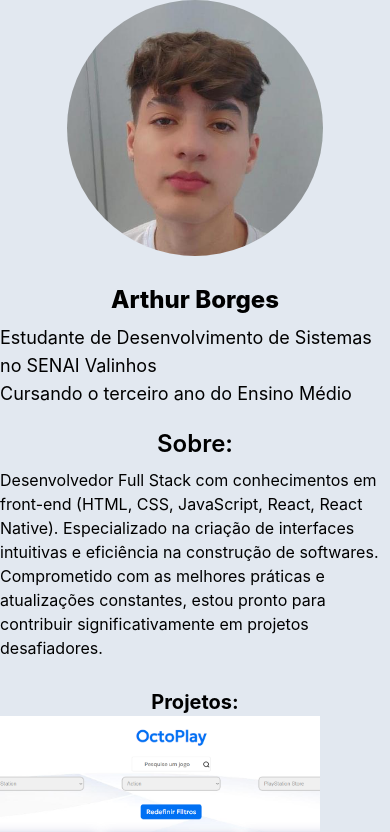
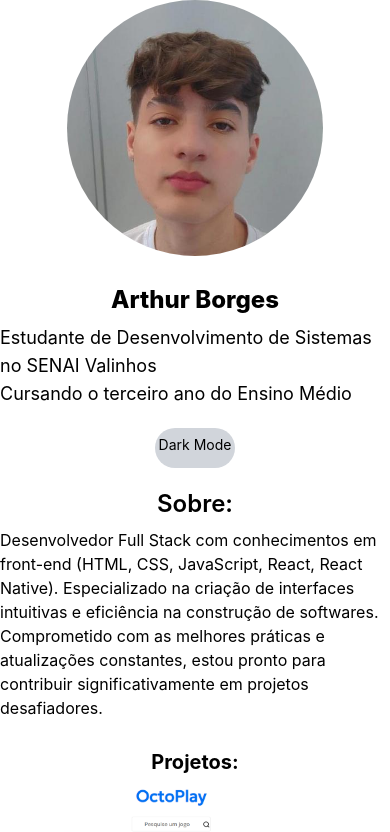
Before and after one commit to ArthBG/my-portfolio, a React Native app: screen / in a window 390 px wide. Shown: the top 832 px of the page. Built offline with nearby package versions, Linux system fonts and the light colour scheme.

Commit message:
Adiciona dependências e implementa o modo escuro na aplicação

```diff
--- a/App.jsx
+++ b/App.jsx
@@ -1,9 +1,15 @@
 import { StatusBar } from 'expo-status-bar';
-import { Text, View, Image, ScrollView } from 'react-native';
-import Carousel from 'react-native-snap-carousel';
+import { Text, View, Image, ScrollView, StyleSheet, TouchableOpacity } from 'react-native';
+import React, { useState } from 'react';
 
 
 export default function App() {
+
+  const [darkMode, setDarkMode] = useState(false);
+
+  const darkModeToggle = () => {
+    setDarkMode(!darkMode);
+  }
 
   const projects = [
     {
@@ -22,37 +28,24 @@ export default function App() {
     }
   ]
 
-  // const _renderItem = ({ item, index }) => {
-  //   return (
-  //     <View>
-  //       <Image source={item.image} style="w-full h-48 object-cover" />
-  //       <Text className="font-bold text-lg">{item.name}</Text>
-  //       <Text>{item.description}</Text>
-  //       <Text>{item.tecnologys}</Text>
-  //       <Text>{item.link}</Text>
-  //     </View>
-  //   );
-  // };
   return (
-    <View  className="bg-slate-200">
+    <View style={darkMode ? {backgroundColor: 'black', color: 'white'} : {backgroundColor: 'white', color: 'black'}}>
       <View>
-      <Image className="rounded-full w-64 h-64 mx-auto pt-" source={require('./assets/images/icon.jpeg')} />
+      <Image className="rounded-full w-64 h-64 mx-auto pt-4" source={require('./assets/images/icon.jpeg')} />
 
-      <Text className="font-extrabold text-2xl mx-auto pt-7">Arthur Borges</Text>
-      <Text className="text-lg mx-auto pt-2" >Estudante de Desenvolvimento de Sistemas no SENAI Valinhos{'\n'}Cursando o terceiro ano do Ensino Médio</Text>
-       <ScrollView>
+      <Text style={darkMode? {color: 'white'} : {color: 'black'}} className="font-extrabold text-2xl mx-auto pt-7">Arthur Borges</Text>
+      <Text style={darkMode? {color: 'white'} : {color: 'black'}} className="text-lg mx-auto pt-2" >Estudante de Desenvolvimento de Sistemas no SENAI Valinhos{'\n'}Cursando o terceiro ano do Ensino Médio</Text>
+      <View className="flex justify-center mx-auto">
+        <TouchableOpacity onPress={darkModeToggle} className="bg-gray-300 w-20 h-10 rounded-full mt-5">
+          <Text style={darkMode? {color: 'white'} : {color: 'black'}} className="text-center pt-2">Dark Mode</Text>
+        </TouchableOpacity>
+      </View>
+      <ScrollView className="w-full h-full">
       <Text className="font-semibold text-2xl mx-auto pt-5">Sobre:</Text>
       <Text className="text-base mx-auto pt-2" >Desenvolvedor Full Stack com conhecimentos em front-end (HTML, CSS, JavaScript, React, React Native). Especializado na criação de interfaces intuitivas e eficiência na construção de softwares. Comprometido com as melhores práticas e atualizações constantes, estou pronto para contribuir significativamente em projetos desafiadores.</Text>
         <View className="pt-5">
           <Text className="font-bold text-xl text-center pt-2">Projetos:</Text>
        <ScrollView horizontal>
-          {/* <Carousel
-            ref={(c) => { this._carousel = c; }}
-            data={projects}
-            renderItem={_renderItem}
-            sliderWidth={300}
-            itemWidth={300}
-          /> */}
           <View className="mx-auto">
             {
               projects.map((project, index) => {
--- a/package.json
+++ b/package.json
@@ -9,13 +9,16 @@
     "web": "expo start --web"
   },
   "dependencies": {
+    "@expo/metro-runtime": "~3.1.3",
     "@types/react-native-snap-carousel": "^3.8.10",
     "expo": "~50.0.6",
     "expo-status-bar": "~1.11.1",
     "nativewind": "^2.0.11",
     "react": "18.2.0",
+    "react-dom": "18.2.0",
     "react-native": "0.73.4",
-    "react-native-snap-carousel": "^3.9.1"
+    "react-native-snap-carousel": "^3.9.1",
+    "react-native-web": "~0.19.6"
   },
   "devDependencies": {
     "@babel/core": "^7.20.0",
```
Also changed, not shown: 1 other file (tests, documents, lock files or other folders).
